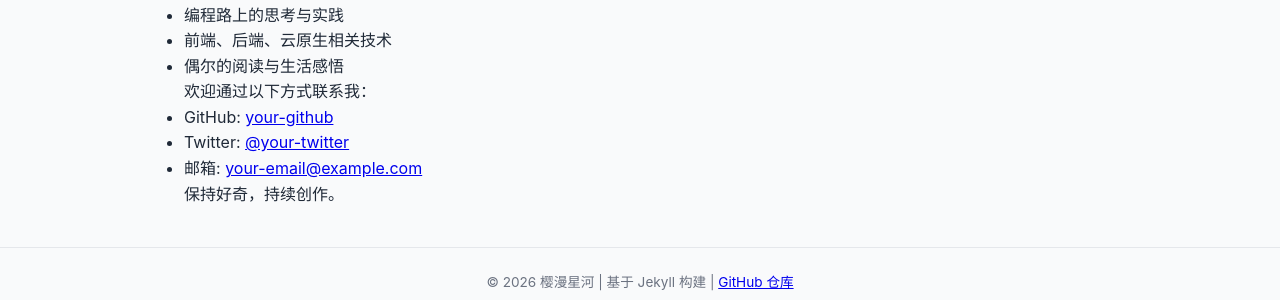
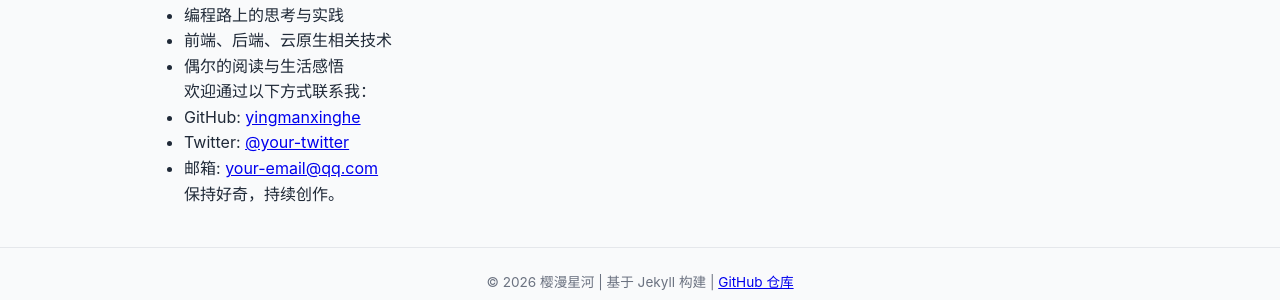
Before and after one commit to yingmanxinghe/yingmanxinghe.github.io, a Jekyll site: the page built from about.md, in a window 1280 px wide. Shown: the part 161-461 px from the top of the page. Built offline with Jekyll 4.4.1, drawn with Linux system fonts in a browser that asks for light colours.

```diff
--- a/_config.yml
+++ b/_config.yml
@@ -1,12 +1,12 @@
 title: 墨韵·闲章
 description: 技术随笔
 author: 樱漫星河
-email: your-email@QQ.com
+email: your-email@qq.com
 github_username: yingmanxinghe
 twitter_username: your-twitter
 
-baseurl: "yingmanxinghe.github.io"  # 如果项目名不是用户名.github.io，则需要写 '/repo名'
-url: "https://github.com/yingmanxinghe/yingmanxinghe.github.io"
+baseurl: ""  # 如果项目名不是用户名.github.io，则需要写 '/repo名'
+url: "https://yingmanxinghe.github.io"
 
 # 主题设置
 markdown: kramdown
--- a/about.md
+++ b/about.md
@@ -14,8 +14,8 @@ permalink: /about/
 - 偶尔的阅读与生活感悟
 
 欢迎通过以下方式联系我：
-- GitHub: [your-github](https://github.com/your-github)
-- Twitter: [@your-twitter](https://twitter.com/your-twitter)
-- 邮箱: [your-email@example.com](mailto:your-email@example.com)
+- GitHub: [{{ site.github_username }}](https://github.com/{{ site.github_username }})
+- Twitter: [@{{ site.twitter_username }}](https://twitter.com/{{ site.twitter_username }})
+- 邮箱: [{{ site.email }}](mailto:{{ site.email }})
 
 > 保持好奇，持续创作。
```
Also changed, not shown: _posts/2026-06-01-hello-world.md (renamed from _posts/2026-6-1-hello-world.md).
